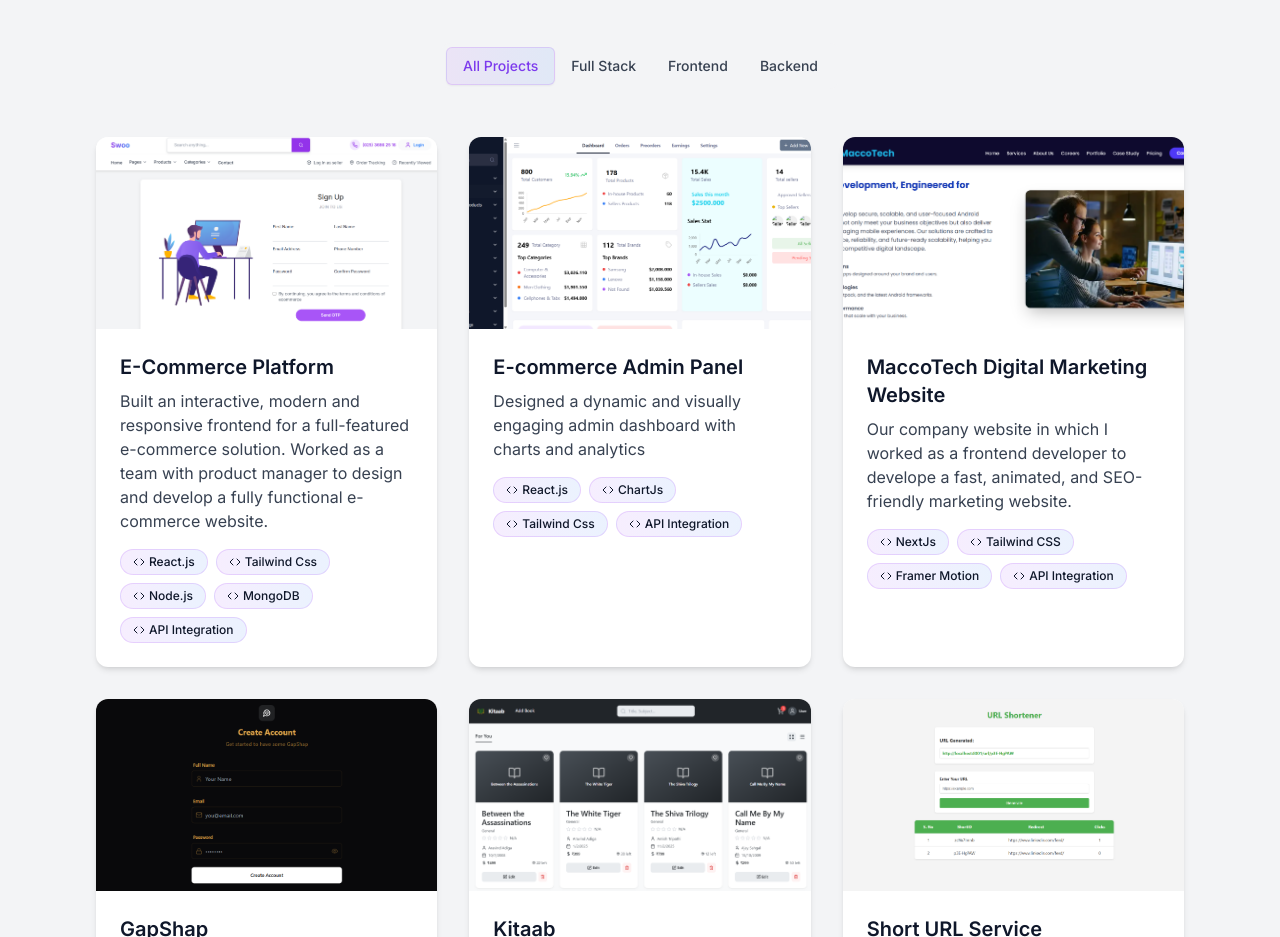
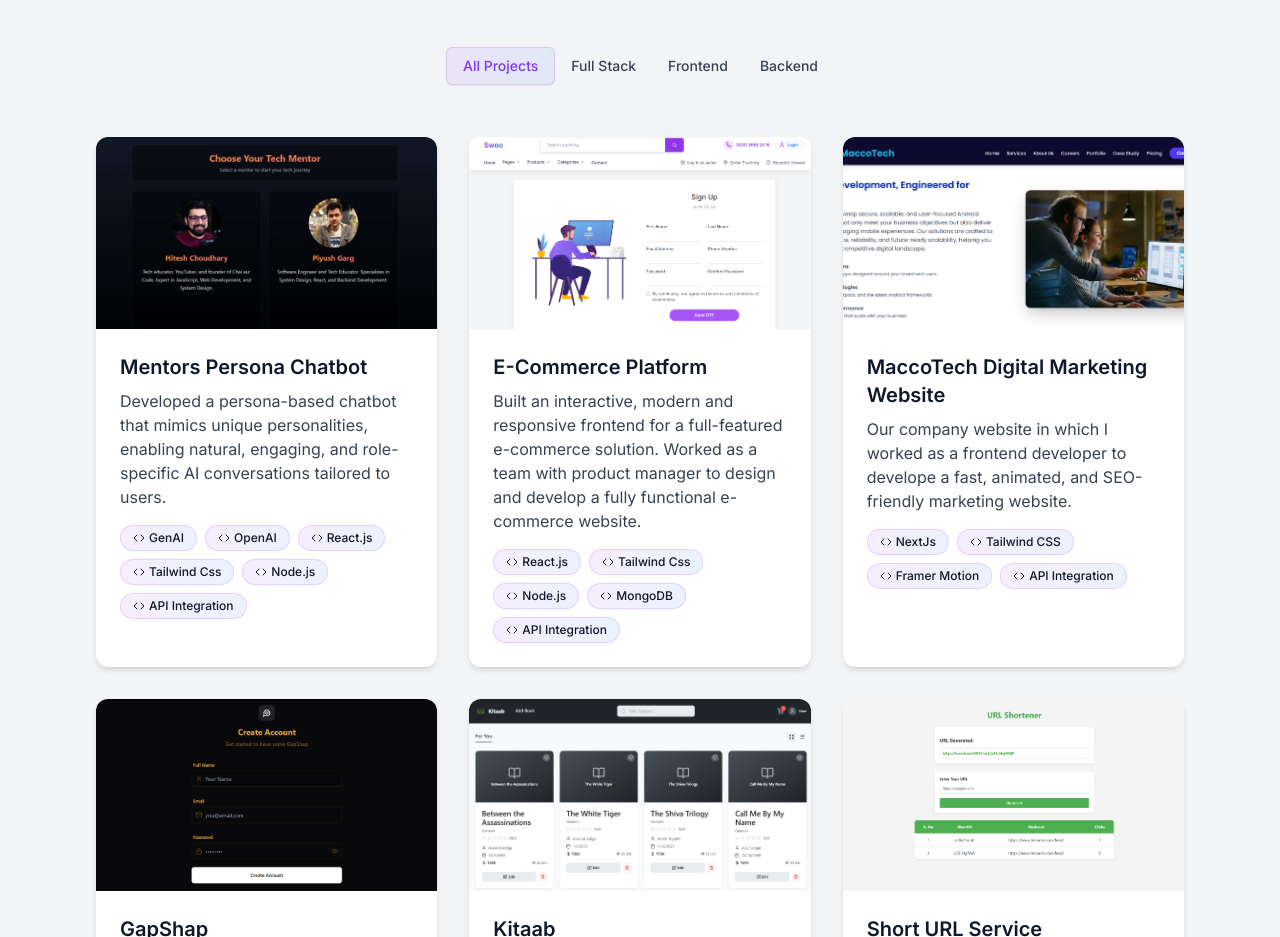
Before and after one commit to Nikhil-Lathigara/React-Portfolio, a React (Vite) app: page / in a window 1280 px wide. Shown: the part 3320-4257 px from the top of the page. Built offline with nearby package versions, Linux system fonts and the light colour scheme.

Commit message:
genai project added

```diff
--- a/src/components/Projects.jsx
+++ b/src/components/Projects.jsx
@@ -14,6 +14,24 @@ const Projects = () => {
   const projects = [
     {
       id: 1,
+      title: "Mentors Persona Chatbot",
+      description:
+        "Developed a persona-based chatbot that mimics unique personalities, enabling natural, engaging, and role-specific AI conversations tailored to users.",
+      image: "/images/project/mentors-persona.jpg",
+      technologies: [
+        "GenAI",
+        "OpenAI",
+        "React.js",
+        "Tailwind Css",
+        "Node.js",
+        "API Integration",
+      ],
+      category: "fullstack",
+      liveLink: "https://mentors-persona.vercel.app/",
+      githubLink: "https://github.com/Nikhil-Lathigara/Persona",
+    },
+    {
+      id: 2,
       title: "E-Commerce Platform",
       description:
         "Built an interactive, modern and responsive frontend for a full-featured e-commerce solution. Worked as a team with product manager to design and develop a fully functional e-commerce website.",
@@ -27,17 +45,6 @@ const Projects = () => {
       ],
       category: "frontend",
       liveLink: "https://userweb-zeta.vercel.app/",
-      githubLink: "#",
-    },
-    {
-      id: 2,
-      title: "E-commerce Admin Panel",
-      description:
-        "Designed a dynamic and visually engaging admin dashboard with charts and analytics",
-      image: "/images/project/AdminPanel_HomePage.png",
-      technologies: ["React.js", "ChartJs", "Tailwind Css", "API Integration"],
-      category: "frontend",
-      liveLink: "https://adminpanelecommerce.vercel.app",
       githubLink: "#",
     },
     {
```
Also changed, not shown: public/images/project/mentors-persona.jpg (added).
